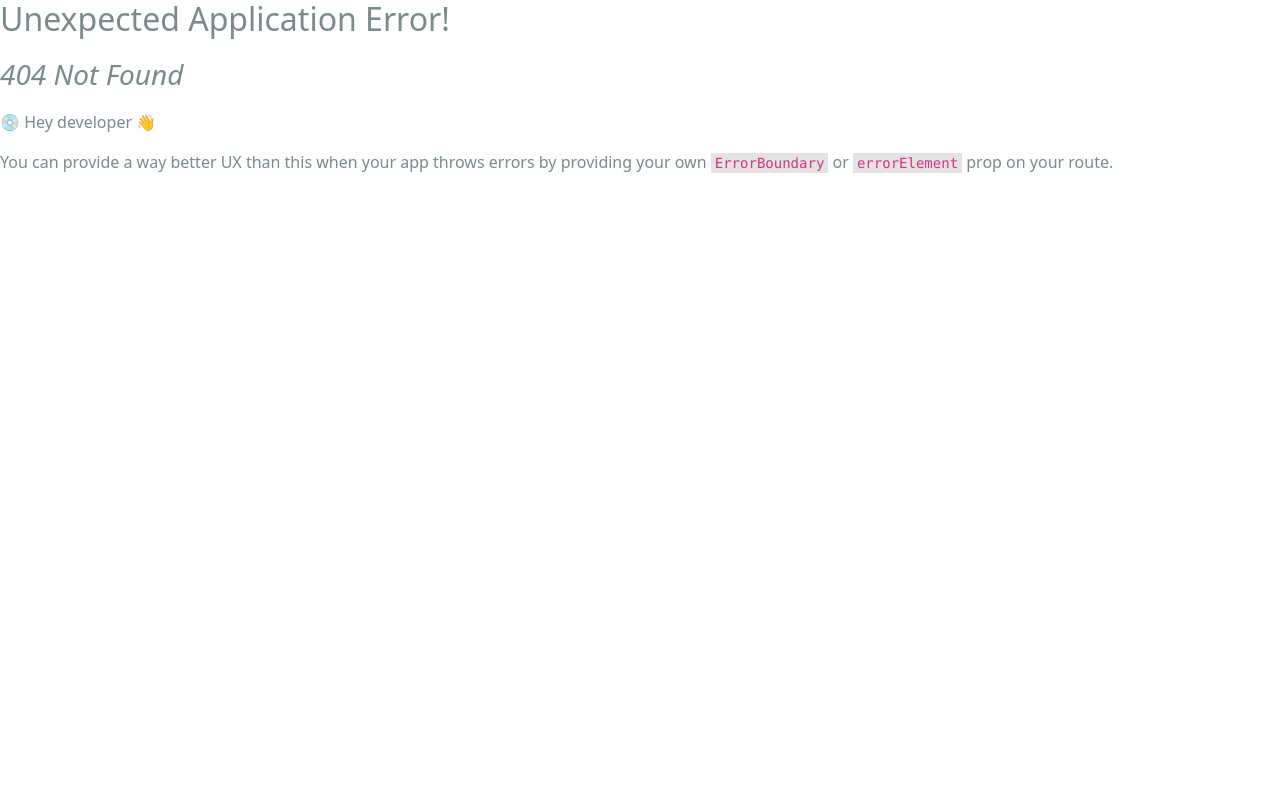
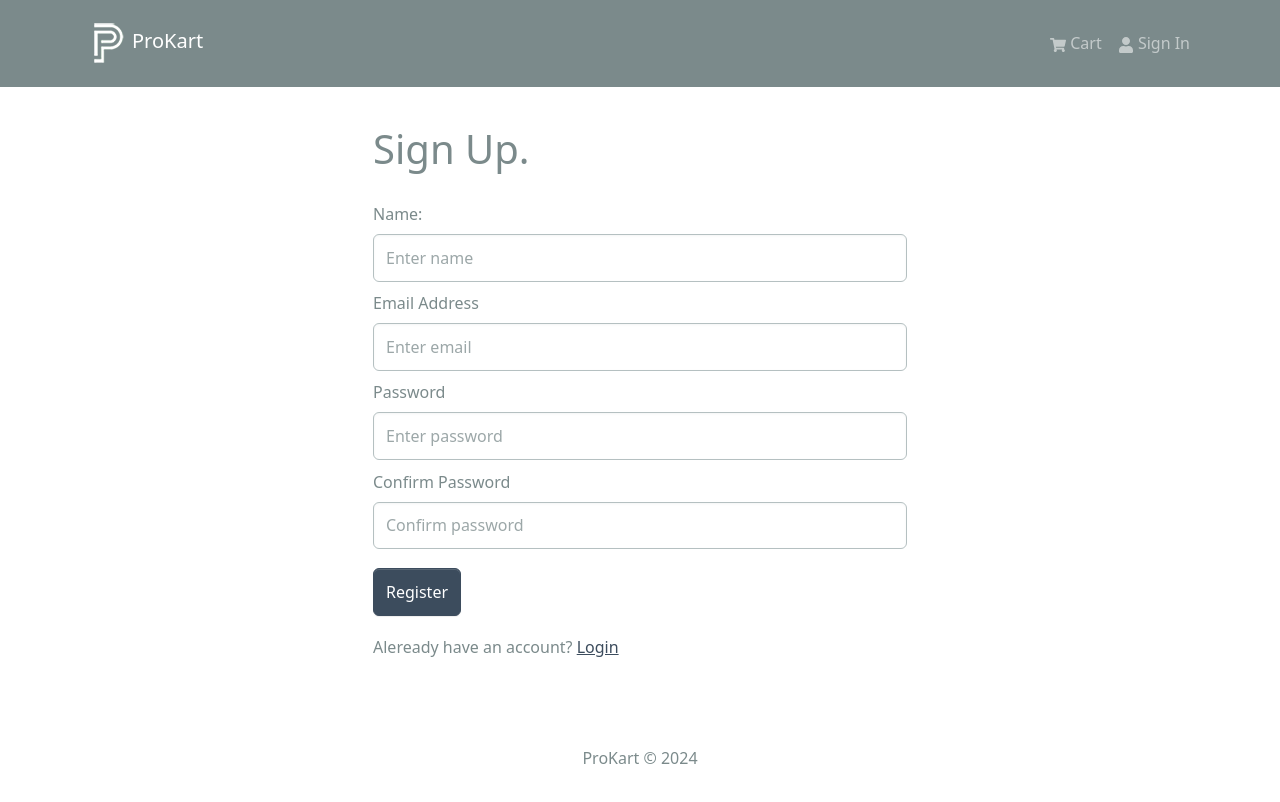
Before and after one commit to adarshjagati07/Prokart, a React (Create React App) app in the folder frontend/: page /register in a window 1280 px wide. Before the commit this address had no page. Shown: the top 802 px of the page. Built offline with nearby package versions, Linux system fonts and the light colour scheme.

Commit message:
added frontend authentication with login and register screens

```diff
--- a/frontend/package.json
+++ b/frontend/package.json
@@ -18,6 +18,7 @@
     "react-router-bootstrap": "^0.26.2",
     "react-router-dom": "^6.21.3",
     "react-scripts": "5.0.1",
+    "react-toastify": "^10.0.4",
     "web-vitals": "^2.1.4"
   },
   "scripts": {
--- a/frontend/src/App.js
+++ b/frontend/src/App.js
@@ -1,5 +1,7 @@
 import React from "react";
 import { Container } from "react-bootstrap";
+import { ToastContainer } from "react-toastify";
+import "react-toastify/dist/ReactToastify.css";
 
 //importing components
 import Header from "./components/Header";
@@ -17,6 +19,7 @@
 				</Container>
 			</main>
 			<Footer />
+			<ToastContainer limit={3} />
 		</>
 	);
 };
--- /dev/null
+++ b/frontend/src/components/FormContainer.jsx
@@ -0,0 +1,19 @@
+import React from "react";
+import { Container, Row, Col } from "react-bootstrap";
+
+const FormContainer = ({ children }) => {
+	return (
+		<Container>
+			<Row className="justify-content-md-center">
+				<Col
+					xs={12}
+					md={6}
+				>
+					{children}
+				</Col>
+			</Row>
+		</Container>
+	);
+};
+
+export default FormContainer;
--- a/frontend/src/components/Header.jsx
+++ b/frontend/src/components/Header.jsx
@@ -1,12 +1,33 @@
 import React from "react";
-import { Navbar, Nav, Container, Badge } from "react-bootstrap";
+import { Navbar, Nav, Container, NavDropdown, Badge } from "react-bootstrap";
 import { FaShoppingCart, FaUser } from "react-icons/fa";
 import logo from "../assets/logo.png";
 import { LinkContainer } from "react-router-bootstrap";
-import { useSelector } from "react-redux";
+import { useSelector, useDispatch } from "react-redux";
+import { toast } from "react-toastify";
+import { useLogoutMutation } from "../slices/usersApiSlice";
+import { logout } from "../slices/authSlice";
+import { useNavigate } from "react-router-dom";
 
 const Header = () => {
 	const { cartItems } = useSelector((state) => state.cart);
+	const { userInfo } = useSelector((state) => state.auth);
+
+	const dispatch = useDispatch();
+	const navigate = useNavigate();
+
+	const [logoutApiCall] = useLogoutMutation();
+
+	const logoutHandler = async () => {
+		try {
+			await logoutApiCall().unwrap();
+			dispatch(logout());
+			navigate("/login");
+			toast.success("User Logged Out.");
+		} catch (err) {
+			console.log(err);
+		}
+	};
 
 	return (
 		<header>
@@ -43,11 +64,23 @@
 									)}
 								</Nav.Link>
 							</LinkContainer>
-							<LinkContainer to="/login">
-								<Nav.Link>
-									<FaUser /> Sign In
-								</Nav.Link>
-							</LinkContainer>
+							{userInfo ? (
+								<NavDropdown
+									title={userInfo.name}
+									id="username"
+								>
+									<LinkContainer to="/profile">
+										<NavDropdown.Item>Profile</NavDropdown.Item>
+									</LinkContainer>
+									<NavDropdown.Item onClick={logoutHandler}>Logout</NavDropdown.Item>
+								</NavDropdown>
+							) : (
+								<LinkContainer to="/login">
+									<Nav.Link>
+										<FaUser /> Sign In
+									</Nav.Link>
+								</LinkContainer>
+							)}
 						</Nav>
 					</Navbar.Collapse>
 				</Container>
--- a/frontend/src/components/Product.jsx
+++ b/frontend/src/components/Product.jsx
@@ -12,14 +12,13 @@
 					variant="top"
 				/>
 				<Card.Body>
-					<Link to={`/product/${product._id}`}>
 					<Card.Title
 						as="div"
 						className="product-title"
 					>
 						<strong>{product.name}</strong>
 					</Card.Title>
-					</Link>
+
 					<Card.Text as="div">
 						<Rating
 							value={product.rating}
--- a/frontend/src/index.js
+++ b/frontend/src/index.js
@@ -12,6 +12,8 @@
 import HomeScreen from "./screens/HomeScreen";
 import ProductScreen from "./screens/ProductScreen";
 import CartScreen from "./screens/CartScreen";
+import LoginScreen from "./screens/LoginScreen";
+import RegisterScreen from "./screens/RegisterScreen";
 
 const router = createBrowserRouter(
 	createRoutesFromElements(
@@ -32,6 +34,14 @@
 				path="/cart"
 				element={<CartScreen />}
 			/>
+			<Route
+				path="/login"
+				element={<LoginScreen />}
+			/>
+			<Route
+				path="/register"
+				element={<RegisterScreen />}
+			/>
 		</Route>
 	)
 );
--- a/frontend/src/screens/CartScreen.jsx
+++ b/frontend/src/screens/CartScreen.jsx
@@ -46,11 +46,22 @@
 												rounded
 											/>
 										</Col>
-										<Col md={3}>
+										<Col
+											md={3}
+											className="my-2"
+										>
 											<Link to={`/product/${item._id}`}>{item.name}</Link>
 										</Col>
-										<Col md={2}>Rs.{item.price}</Col>
-										<Col md={2}>
+										<Col
+											md={2}
+											className="my-2"
+										>
+											Rs.{item.price}
+										</Col>
+										<Col
+											md={2}
+											className="mb-2"
+										>
 											<Form.Control
 												as="select"
 												value={item.qty}
@@ -66,7 +77,11 @@
 												))}
 											</Form.Control>
 										</Col>
-										<Col md={2}>
+
+										<Col
+											md={2}
+											className=""
+										>
 											<Button
 												type="button"
 												variant="light"
--- /dev/null
+++ b/frontend/src/screens/LoginScreen.jsx
@@ -0,0 +1,97 @@
+import React, { useEffect, useState } from "react";
+import { Link, useLocation, useNavigate } from "react-router-dom";
+import { Form, Button, Row, Col } from "react-bootstrap";
+import FormContainer from "../components/FormContainer";
+import { useDispatch, useSelector } from "react-redux";
+import Loader from "../components/Loader";
+import { useAuthMutation } from "../slices/usersApiSlice";
+import { setCredentials } from "../slices/authSlice";
+import { toast } from "react-toastify";
+
+const LoginScreen = () => {
+	const [email, setEmail] = useState("");
+	const [password, setPassword] = useState("");
+
+	const dispatch = useDispatch();
+	const navigate = useNavigate();
+
+	const [auth, { isLoading }] = useAuthMutation();
+
+	const { userInfo } = useSelector((state) => state.auth);
+
+	const { search } = useLocation();
+	const sp = new URLSearchParams(search);
+	const redirect = sp.get("redirect") || "/";
+
+	useEffect(() => {
+		if (userInfo) {
+			navigate(redirect);
+		}
+	}, [userInfo, redirect, navigate]);
+
+	const submitHandler = async (e) => {
+		e.preventDefault();
+		try {
+			const res = await auth({ email, password }).unwrap();
+			dispatch(setCredentials({ ...res }));
+			toast.success(`User Logged in.`);
+			navigate(redirect);
+		} catch (err) {
+			toast.error(err?.data?.message || err.error);
+		}
+	};
+
+	return (
+		<FormContainer>
+			<h1 className="mt-3">Sign In.</h1>
+
+			<Form
+				onSubmit={submitHandler}
+				className="mt-4"
+			>
+				<Form.Group
+					className="my-2"
+					controlId="email"
+				>
+					<Form.Label>Email Address</Form.Label>
+					<Form.Control
+						type="email"
+						placeholder="Enter email"
+						value={email}
+						onChange={(e) => setEmail(e.target.value)}
+					></Form.Control>
+				</Form.Group>
+
+				<Form.Group
+					className="my-2"
+					controlId="password"
+				>
+					<Form.Label>Password</Form.Label>
+					<Form.Control
+						type="password"
+						placeholder="Enter password"
+						value={password}
+						onChange={(e) => setPassword(e.target.value)}
+					></Form.Control>
+				</Form.Group>
+				<Button
+					type="submit"
+					variant="primary"
+					className="mt-2"
+					disabled={isLoading}
+				>
+					Sign In
+				</Button>
+
+				{isLoading && <Loader />}
+			</Form>
+			<Row className="py-3">
+				<Col>
+					New Customer? <Link to={redirect ? `/register?redirect=${redirect}` : `/register`}> Register</Link>
+				</Col>
+			</Row>
+		</FormContainer>
+	);
+};
+
+export default LoginScreen;
--- /dev/null
+++ b/frontend/src/screens/RegisterScreen.jsx
@@ -0,0 +1,128 @@
+import React, { useEffect, useState } from "react";
+import { Link, useLocation, useNavigate } from "react-router-dom";
+import { Form, Button, Row, Col } from "react-bootstrap";
+import FormContainer from "../components/FormContainer";
+import { useDispatch, useSelector } from "react-redux";
+import Loader from "../components/Loader";
+import { useRegisterMutation } from "../slices/usersApiSlice";
+import { setCredentials } from "../slices/authSlice";
+import { toast } from "react-toastify";
+
+const RegisterScreen = () => {
+	const [email, setEmail] = useState("");
+	const [name, setName] = useState("");
+	const [password, setPassword] = useState("");
+	const [confirmPassword, setConfirmPassword] = useState("");
+
+	const dispatch = useDispatch();
+	const navigate = useNavigate();
+
+	const [register, { isLoading }] = useRegisterMutation();
+
+	const { userInfo } = useSelector((state) => state.auth);
+
+	const { search } = useLocation();
+	const sp = new URLSearchParams(search);
+	const redirect = sp.get("redirect") || "/";
+
+	useEffect(() => {
+		if (userInfo) {
+			navigate(redirect);
+		}
+	}, [userInfo, redirect, navigate]);
+
+	const submitHandler = async (e) => {
+		e.preventDefault();
+		if (password !== confirmPassword) {
+			toast.error("Passwords do not match");
+			return;
+		}
+
+		try {
+			const res = await register({ name, email, password }).unwrap();
+			dispatch(setCredentials({ ...res }));
+			toast.success(`User Logged in.`);
+			navigate(redirect);
+		} catch (err) {
+			toast.error(err?.data?.message || err.error);
+		}
+	};
+
+	return (
+		<FormContainer>
+			<h1 className="mt-3">Sign Up.</h1>
+
+			<Form
+				onSubmit={submitHandler}
+				className="mt-4"
+			>
+				<Form.Group
+					className="my-2"
+					controlId="name"
+				>
+					<Form.Label>Name:</Form.Label>
+					<Form.Control
+						type="text"
+						placeholder="Enter name"
+						value={name}
+						onChange={(e) => setName(e.target.value)}
+					></Form.Control>
+				</Form.Group>
+				<Form.Group
+					className="my-2"
+					controlId="email"
+				>
+					<Form.Label>Email Address</Form.Label>
+					<Form.Control
+						type="email"
+						placeholder="Enter email"
+						value={email}
+						onChange={(e) => setEmail(e.target.value)}
+					></Form.Control>
+				</Form.Group>
+
+				<Form.Group
+					className="my-2"
+					controlId="password"
+				>
+					<Form.Label>Password</Form.Label>
+					<Form.Control
+						type="password"
+						placeholder="Enter password"
+						value={password}
+						onChange={(e) => setPassword(e.target.value)}
+					></Form.Control>
+				</Form.Group>
+				<Form.Group
+					className="my-2"
+					controlId="confirPassword"
+				>
+					<Form.Label>Confirm Password</Form.Label>
+					<Form.Control
+						type="password"
+						placeholder="Confirm password"
+						value={confirmPassword}
+						onChange={(e) => setConfirmPassword(e.target.value)}
+					></Form.Control>
+				</Form.Group>
+				<Button
+					type="submit"
+					variant="primary"
+					className="mt-2"
+					disabled={isLoading}
+				>
+					Register
+				</Button>
+
+				{isLoading && <Loader />}
+			</Form>
+			<Row className="py-3">
+				<Col>
+					Aleready have an account? <Link to={redirect ? `/login?redirect=${redirect}` : `/login`}>Login</Link>
+				</Col>
+			</Row>
+		</FormContainer>
+	);
+};
+
+export default RegisterScreen;
--- /dev/null
+++ b/frontend/src/slices/authSlice.js
@@ -0,0 +1,26 @@
+//only to set user credentials to local storage and remove them.
+//we are not dealing with any API and endpoints over here.
+import { createSlice } from "@reduxjs/toolkit";
+
+//firstly check if there is userinfo if not then we'll set it to null.
+const initialState = {
+	userInfo: localStorage.getItem("userInfo") ? JSON.parse(localStorage.getItem("userInfo")) : null
+};
+
+const authSlice = createSlice({
+	name: "auth",
+	initialState,
+	reducers: {
+		setCredentials: (state, action) => {
+			state.userInfo = action.payload;
+			localStorage.setItem("userInfo", JSON.stringify(action.payload));
+		},
+		logout: (state, action) => {
+			state.userInfo = null;
+			localStorage.removeItem("userInfo");
+		}
+	}
+});
+
+export const { setCredentials, logout } = authSlice.actions;
+export default authSlice.reducer;
--- /dev/null
+++ b/frontend/src/slices/usersApiSlice.js
@@ -0,0 +1,29 @@
+import { USERS_URL } from "../constants";
+import { apiSlice } from "./apiSlice";
+
+export const usersApiSlice = apiSlice.injectEndpoints({
+	endpoints: (builder) => ({
+		auth: builder.mutation({
+			query: (data) => ({
+				url: `${USERS_URL}/login`,
+				method: "POST",
+				body: data
+			})
+		}),
+		register: builder.mutation({
+			query: (data) => ({
+				url: `${USERS_URL}/`,
+				method: "POST",
+				body: data
+			})
+		}),
+		logout: builder.mutation({
+			query: () => ({
+				url: `${USERS_URL}/logout`,
+				method: "POST"
+			})
+		})
+	})
+});
+
+export const { useAuthMutation, useLogoutMutation, useRegisterMutation } = usersApiSlice;
--- a/frontend/src/store.js
+++ b/frontend/src/store.js
@@ -1,10 +1,13 @@
 import { configureStore } from "@reduxjs/toolkit";
 import { apiSlice } from "./slices/apiSlice";
 import cartSliceReducer from "./slices/cartSlice";
+import authSliceReducer from "./slices/authSlice";
+
 const store = configureStore({
 	reducer: {
 		[apiSlice.reducerPath]: apiSlice.reducer,
-		cart: cartSliceReducer
+		cart: cartSliceReducer,
+		auth: authSliceReducer
 	},
 	middleware: (getDefaultMiddleware) => getDefaultMiddleware().concat(apiSlice.middleware),
 	devTools: true
```
Also changed, not shown: 2 other files (tests, documents, lock files or other folders). Lines whose indentation alone changed are shown as unchanged.
